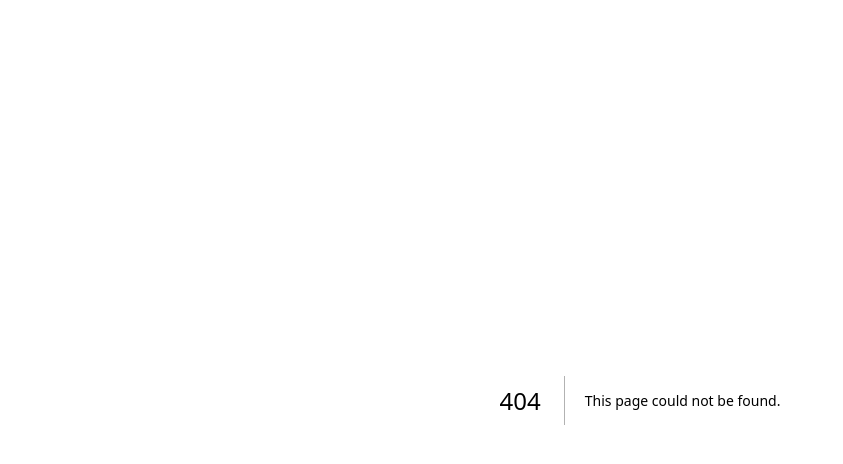
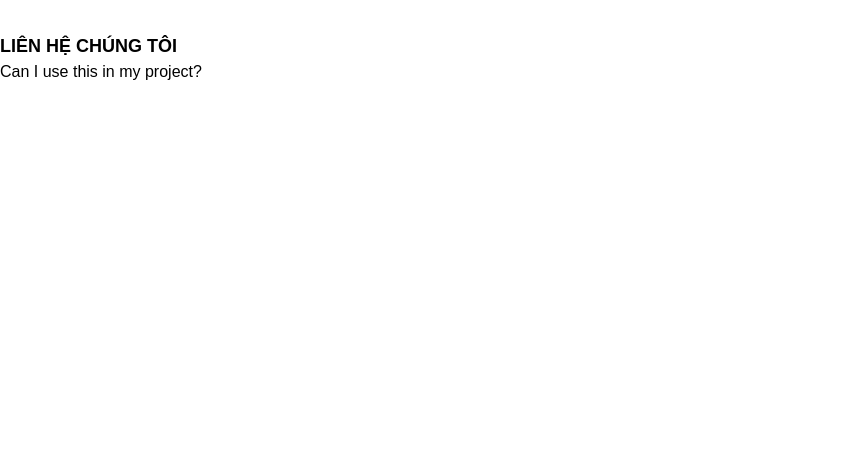
Before and after one commit to ThanhDat653/futa-client, a Next.js app: page /lien-he in a window 1280 px wide. Before the commit this address had no page. Shown: the top 464 px of the page, without its empty margins (0-843 px from the left). Built offline with nearby package versions, Linux system fonts and the light colour scheme.

Commit message:
feat:base

```diff
--- /dev/null
+++ b/app/lien-he/page.tsx
@@ -0,0 +1,31 @@
+import React from 'react'
+
+import {
+    Collapsible,
+    CollapsibleContent,
+    CollapsibleTrigger,
+} from '@/components/ui/collapsible'
+
+function Page() {
+    return (
+        <div className="flex flex-col gap-12 bg-white pb-12 pt-8 text-base text-black sm:flex-row">
+            <div className="flex flex-col sm:min-h-[450px] sm:min-w-[300px] sm:max-w-[413px]">
+                <div className="pl-4 text-lg font-bold uppercase sm:pl-0">
+                    Liên hệ chúng tôi
+                </div>
+                <Collapsible>
+                    <CollapsibleTrigger>
+                        Can I use this in my project?
+                    </CollapsibleTrigger>
+                    <CollapsibleContent>
+                        Yes. Free to use for personal and commercial projects.
+                        No attribution required.
+                    </CollapsibleContent>
+                </Collapsible>
+            </div>
+            <div className=""></div>
+        </div>
+    )
+}
+
+export default Page
```
